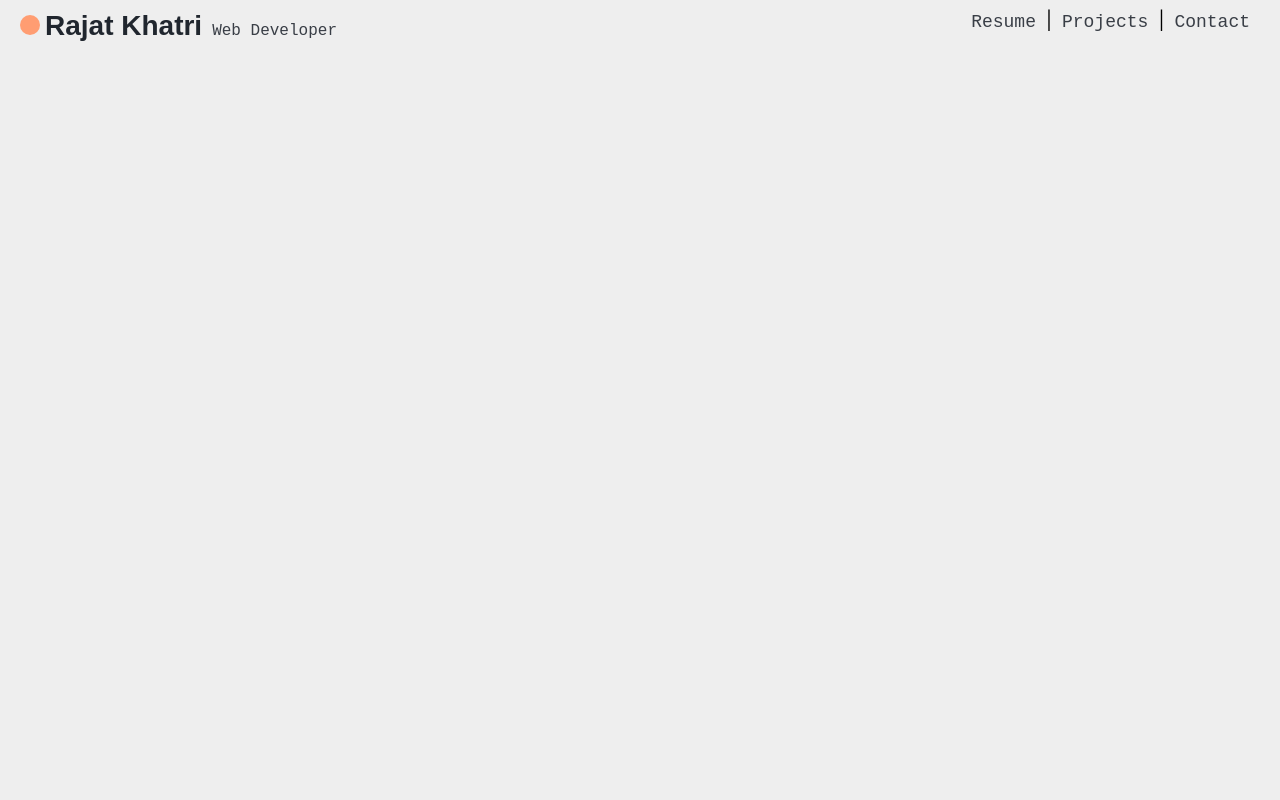
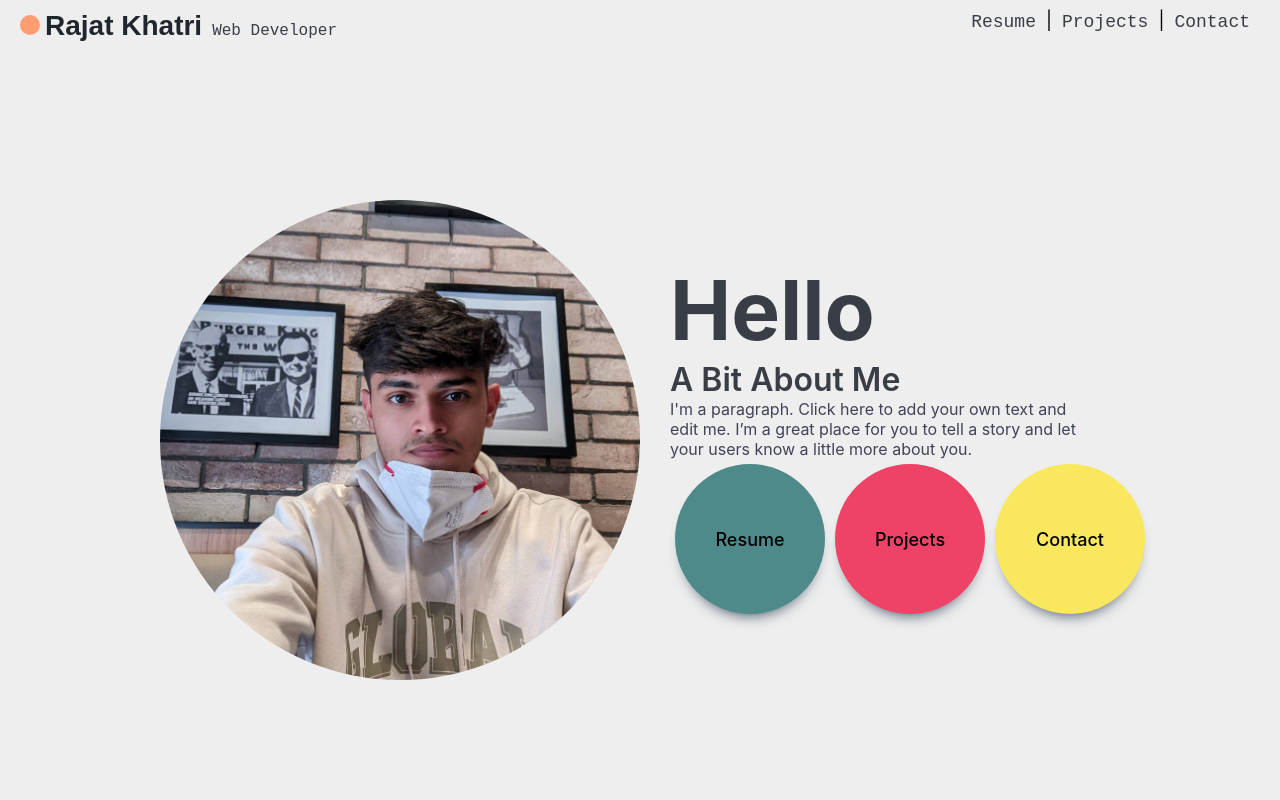
Before and after one commit to MrMorningStark/frontend, a React (Create React App) app: page / in a window 1280 px wide. Before the commit this address led to /portfolio. Shown: the top 800 px of the page. Built offline with nearby package versions, Linux system fonts and the light colour scheme; no server answers; the HTML template or start-up script is replaced by a standard one.

Commit message:
fixed route

```diff
--- a/src/MyRoutes.js
+++ b/src/MyRoutes.js
@@ -1,17 +1,10 @@
-import { Navigate, useRoutes } from "react-router-dom"
+import { useRoutes } from "react-router-dom"
 import { portfolioRoutes } from "./routes/portfolioRoutes"
 import { newsRoutes } from "./routes/newsRoutes";
-import { PORTFOLIO_ROUTES } from "./constant/constant";
 
 export const MyRoutes = () => {
 
-    const redirectRoute = {
-        path: '/',
-        element: <Navigate to={PORTFOLIO_ROUTES.portFolio} />,
-    }
-
     return useRoutes([
-        redirectRoute,
         portfolioRoutes,
         newsRoutes
 
--- a/src/constant/constant.js
+++ b/src/constant/constant.js
@@ -1,12 +1,12 @@
 export const PORTFOLIO_ROUTES = {
-    portFolio: 'portfolio',
+    portFolio: '/',
     resume: 'resume',
     projects: 'projects',
     contact: 'contact',
     notFound:'*',
 };
 export const NEWS_ROUTES = {
-    home: 'home',
+    home: '/news/home',
     about: 'about',
     contact: 'contact',
     notFound:'*',
```
